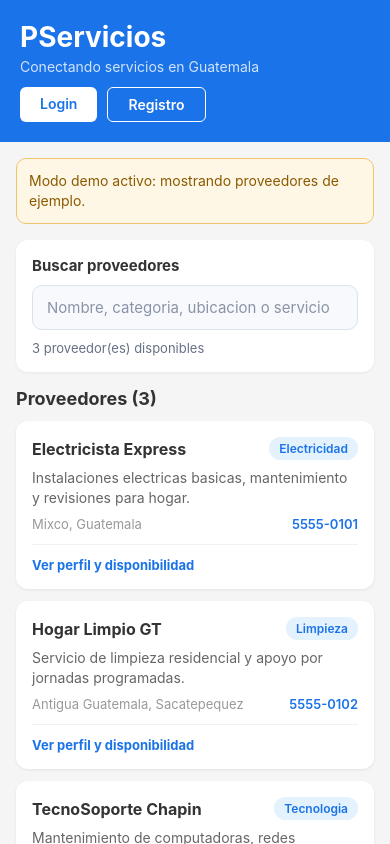
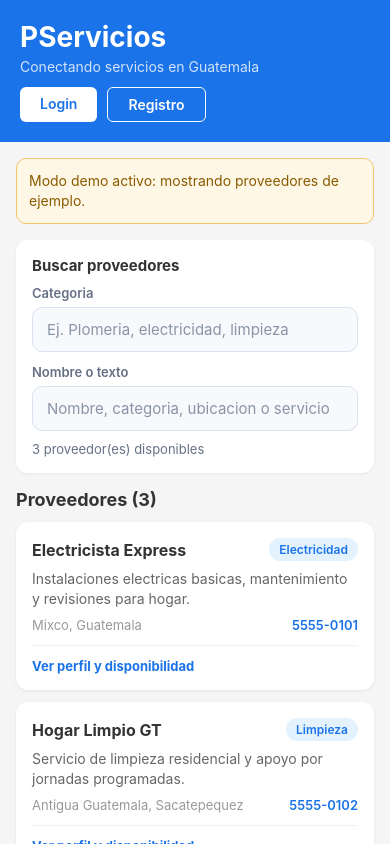
Before and after one commit to SrCharlied/G6Software-PServicios, a React Native app in the folder ServiGT/frontend/: screen / in a window 390 px wide. Built offline with nearby package versions, Linux system fonts and the light colour scheme; no server answers.

Commit message:
input de busqueda y filtrado dinámico en frontend

```diff
--- a/ServiGT/frontend/src/App.js
+++ b/ServiGT/frontend/src/App.js
@@ -43,13 +43,15 @@ export default function App() {
   const [loading, setLoading] = useState(true);
   const [notice, setNotice] = useState('');
   const [searchQuery, setSearchQuery] = useState('');
+  const [categoria, setCategoria] = useState('');
+  const [categoriaAplicada, setCategoriaAplicada] = useState('');
   const [selectedProvider, setSelectedProvider] = useState(null);
   const [chatWithUserId, setChatWithUserId] = useState(null);
   const [chatWithName, setChatWithName] = useState('');
 
   useEffect(() => {
     restoreSession();
-    loadProviders();
+    loadProviders('');
   }, []);
 
   const restoreSession = async () => {
@@ -74,11 +76,11 @@ export default function App() {
     setSessionLoading(false);
   };
 
-  const loadProviders = async () => {
+  const loadProviders = async (categoriaValue = categoriaAplicada) => {
     setLoading(true);
     setNotice('');
     try {
-      const data = await getProviders();
+      const data = await getProviders(categoriaValue);
       setProveedores(data.proveedores || []);
     } catch (error) {
       setProveedores(mockProviders);
@@ -87,6 +89,18 @@ export default function App() {
     } finally {
       setLoading(false);
     }
+  };
+
+  const handleCategoriaSubmit = () => {
+    const value = categoria.trim();
+    setCategoriaAplicada(value);
+    loadProviders(value);
+  };
+
+  const clearCategoria = () => {
+    setCategoria('');
+    setCategoriaAplicada('');
+    loadProviders('');
   };
 
   const handleLogin = (loggedUser, profile = null) => {
@@ -138,6 +152,8 @@ export default function App() {
   const navigation = { navigate };
 
   const normalizedQuery = normalizeText(searchQuery.trim());
+  const categoriaQuery = categoriaAplicada.trim();
+  const hasActiveFilters = Boolean(normalizedQuery || categoriaQuery);
   const filteredProviders = proveedores.filter((prov) => {
     if (!normalizedQuery) return true;
     const fields = [
@@ -280,10 +296,10 @@ export default function App() {
             <ActivityIndicator size="large" color="#1a73e8" />
             <Text style={styles.loadingText}>Cargando proveedores...</Text>
           </View>
-        ) : proveedores.length === 0 ? (
+        ) : proveedores.length === 0 && !hasActiveFilters ? (
           <View style={styles.center}>
             <Text style={styles.emptyText}>No hay proveedores disponibles todavia.</Text>
-            <TouchableOpacity style={styles.retryBtn} onPress={loadProviders}>
+            <TouchableOpacity style={styles.retryBtn} onPress={() => loadProviders()}>
               <Text style={styles.retryText}>Actualizar</Text>
             </TouchableOpacity>
           </View>
@@ -291,6 +307,17 @@ export default function App() {
           <>
             <View style={styles.searchCard}>
               <Text style={styles.searchLabel}>Buscar proveedores</Text>
+              <Text style={styles.inputLabel}>Categoria</Text>
+              <TextInput
+                style={styles.searchInput}
+                placeholder="Ej. Plomeria, electricidad, limpieza"
+                placeholderTextColor="#8a94a6"
+                value={categoria}
+                onChangeText={setCategoria}
+                onSubmitEditing={handleCategoriaSubmit}
+                returnKeyType="search"
+              />
+              <Text style={[styles.inputLabel, styles.inputLabelSpaced]}>Nombre o texto</Text>
               <TextInput
                 style={styles.searchInput}
                 placeholder="Nombre, categoria, ubicacion o servicio"
@@ -309,11 +336,18 @@ export default function App() {
                     <Text style={styles.clearSearchText}>Limpiar</Text>
                   </TouchableOpacity>
                 ) : null}
+                {categoriaAplicada.trim() ? (
+                  <TouchableOpacity onPress={clearCategoria}>
+                    <Text style={styles.clearSearchText}>Limpiar categoria</Text>
+                  </TouchableOpacity>
+                ) : null}
               </View>
             </View>
 
             <Text style={styles.sectionTitle}>
-              {normalizedQuery
+              {categoriaQuery
+                ? `Categoria: "${categoriaQuery}"`
+                : normalizedQuery
                 ? `Resultados para "${searchQuery.trim()}"`
                 : `Proveedores (${proveedores.length})`}
             </Text>
@@ -321,7 +355,13 @@ export default function App() {
             {filteredProviders.length === 0 ? (
               <View style={styles.center}>
                 <Text style={styles.emptyText}>No encontramos proveedores con esa busqueda.</Text>
-                <TouchableOpacity style={styles.retryBtn} onPress={() => setSearchQuery('')}>
+                <TouchableOpacity
+                  style={styles.retryBtn}
+                  onPress={() => {
+                    setSearchQuery('');
+                    clearCategoria();
+                  }}
+                >
                   <Text style={styles.retryText}>Ver todos</Text>
                 </TouchableOpacity>
               </View>
@@ -433,6 +473,8 @@ const styles = StyleSheet.create({
     elevation: 2,
   },
   searchLabel: { fontSize: 15, fontWeight: '700', color: '#333', marginBottom: 10 },
+  inputLabel: { fontSize: 13, fontWeight: '600', color: '#667085', marginBottom: 6 },
+  inputLabelSpaced: { marginTop: 12 },
   searchInput: {
     backgroundColor: '#f7f9fc',
     borderWidth: 1,
@@ -448,6 +490,8 @@ const styles = StyleSheet.create({
     flexDirection: 'row',
     justifyContent: 'space-between',
     alignItems: 'center',
+    flexWrap: 'wrap',
+    gap: 10,
   },
   searchMetaText: { fontSize: 13, color: '#667085' },
   clearSearchText: { fontSize: 13, color: '#1a73e8', fontWeight: '700' },
--- a/ServiGT/frontend/src/services/api.js
+++ b/ServiGT/frontend/src/services/api.js
@@ -148,9 +148,10 @@ export const getCategorias = async () => {
 
 // ── Proveedores ───────────────────────────────────────────────────────────
 
-export const getProviders = async () => {
+export const getProviders = async (categoria = '') => {
   try {
-    const response = await api.get('/providers');
+    const params = categoria?.trim() ? { categoria: categoria.trim() } : {};
+    const response = await api.get('/providers', { params });
     return response.data;
   } catch (error) {
     throw new Error(getErrorMessage(error, 'No se pudo cargar la lista de proveedores.'));
```
Also changed, not shown: 1 other file (tests, documents, lock files or other folders).
